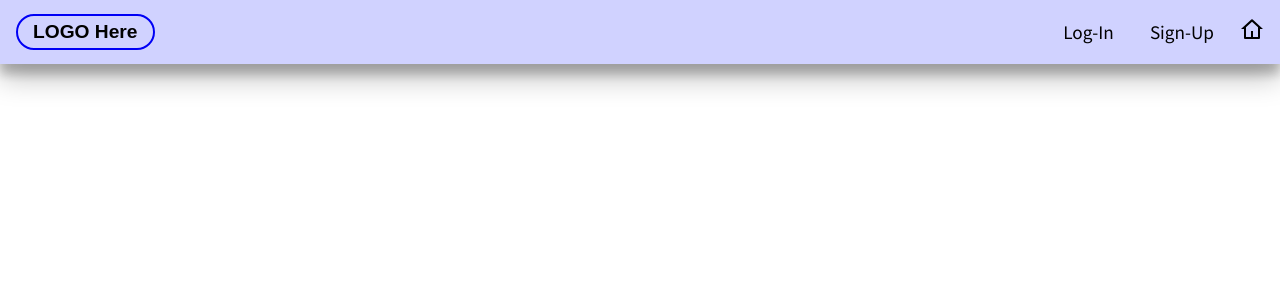
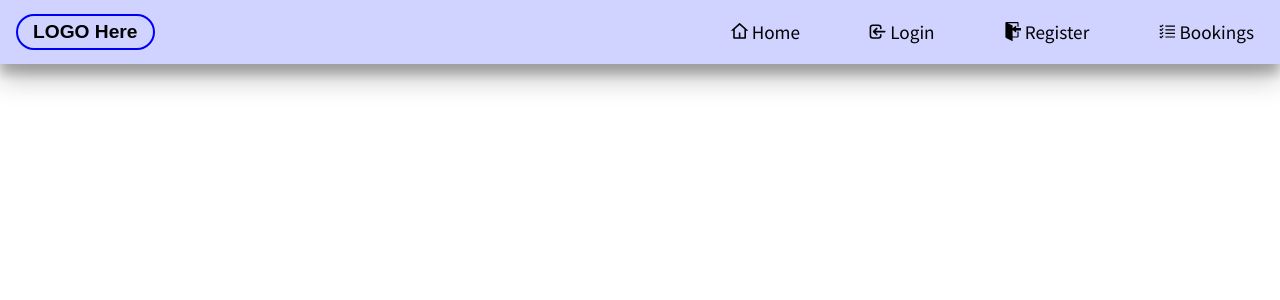
Before and after one commit to utkhagni13/Rapid-Rents, a React (Create React App) app in the folder client/: page /bookings in a window 1280 px wide. Shown: the top 300 px of the page. Built offline with nearby package versions, Linux system fonts and the light colour scheme.

Commit message:
added icons and added routes

```diff
--- a/client/src/App.js
+++ b/client/src/App.js
@@ -22,7 +22,7 @@ const App = () => {
           <Switch>
             <Route exact path="/" component={HomePage} />
             <Route exact path="/login" component={Login} />
-            <Route exact path="/signup" component={SignUp} />
+            <Route exact path="/register" component={SignUp} />
           </Switch>
         </main>
       </Router>
--- a/client/src/components/navbar/Navbar.js
+++ b/client/src/components/navbar/Navbar.js
@@ -2,6 +2,9 @@ import React, { useEffect, useState } from "react";
 import { RiHome4Line } from "react-icons/ri";
 import { slide as Menu } from "react-burger-menu";
 import { GiHamburgerMenu } from "react-icons/gi";
+import { GoSignIn } from "react-icons/go";
+import { HiOutlineLogin } from "react-icons/hi";
+import { VscChecklist } from "react-icons/vsc";
 import { useHistory } from "react-router-dom";
 
 var styles = {
@@ -17,7 +20,7 @@ var styles = {
     width: "24px",
   },
   bmCross: {
-    background: "var(--bodyColor)",
+    background: "var(--textColor)",
   },
   bmMenuWrap: {
     position: "fixed",
@@ -25,10 +28,11 @@ var styles = {
     top: "0",
   },
   bmMenu: {
-    background: "var(--textColor)",
+    background: "var(--themeColor)",
+    border: "5px solid var(--bodyColor)",
   },
   bmItemList: {
-    color: "var(--bodyColor)",
+    color: "var(--textColor)",
     padding: "var(--smallGap)",
   },
   bmItem: {
@@ -37,18 +41,28 @@ var styles = {
   },
 };
 
-const navList = () => {
-  return [
+const navlist = [
   {
-      name: "Log-In",
-      link: "/login",
+    name: "Home",
+    icon: <RiHome4Line />,
+    path: "/",
   },
   {
-      name: "Sign-Up",
-      link: "/signup",
+    name: "Login",
+    icon: <HiOutlineLogin />,
+    path: "/login",
+  },
+  {
+    name: "Register",
+    icon: <GoSignIn />,
+    path: "/register",
+  },
+  {
+    name: "Bookings",
+    icon: <VscChecklist />,
+    path: "/bookings",
   },
 ];
-};
 
 const Navbar = () => {
   const [navbarState, setNavbarState] = useState({
@@ -62,26 +76,18 @@ const Navbar = () => {
   const DisplayDesktop = () => {
     return (
       <div className="links">
-        {navList().map((item, index) => {
-          return (
+        {navlist.map((item) => (
           <p
-              key={index}
             onClick={() => {
-                history.push(`${item.link}`);
+              history.push(`${item.path}`);
             }}
           >
-              {item.name}
+            <div className="menu_item">
+              <div style={{ marginTop: "5px" }}>{item.icon}</div>
+              <div>{item.name}</div>
+            </div>
           </p>
-          );
-        })}
-        <div
-          onClick={() => {
-            history.push("/");
-          }}
-          className="hover_field"
-        >
-          <RiHome4Line size="1.5rem" />
-        </div>
+        ))}
       </div>
     );
   };
@@ -114,28 +120,19 @@ const Navbar = () => {
           right
         >
           <div>
-            <div
-              onClick={() => {
-                history.push("/");
-                handleDrawerClose(false);
-              }}
-              style={{ marginBottom: "var(--smallGap)" }}
-            >
-              <RiHome4Line color="black" size="1.5rem" />
-            </div>
-            {navList().map((item, index) => {
-              return (
+            {navlist.map((item) => (
               <p
-                  key={index}
                 onClick={() => {
                   handleDrawerClose(false);
-                    history.push(`/${item.link}`);
+                  history.push(`${item.path}`);
                 }}
               >
-                  {item.name}
+                <div className="menu_item">
+                  <div style={{ marginTop: "5px" }}>{item.icon}</div>
+                  <div>{item.name}</div>
+                </div>
               </p>
-              );
-            })}
+            ))}
           </div>
         </Menu>
       </div>
--- a/client/src/styles/Common.scss
+++ b/client/src/styles/Common.scss
@@ -33,3 +33,9 @@ body {
   background-color: var(--bodyColor);
   margin: var(--navbarHeight) 0 0 0;
 }
+
+.in_middle {
+  display: block;
+  margin-top: auto;
+  margin-bottom: auto;
+}
--- a/client/src/styles/Navbar.scss
+++ b/client/src/styles/Navbar.scss
@@ -57,7 +57,7 @@
 .links {
   display: flex;
   justify-content: center;
-  gap: var(--smallGap);
+  gap: 3rem;
   p {
     color: var(--textColor);
     text-decoration: none;
@@ -72,6 +72,16 @@
   }
 }
 
+.menu_item {
+  display: flex;
+  gap: 3px;
+  div {
+    display: block;
+    margin-top: auto;
+    margin-bottom: auto;
+  }
+}
+
 .hover_field {
   color: var(--textColor);
   text-decoration: none;
```
Lines whose indentation alone changed are shown as unchanged.
